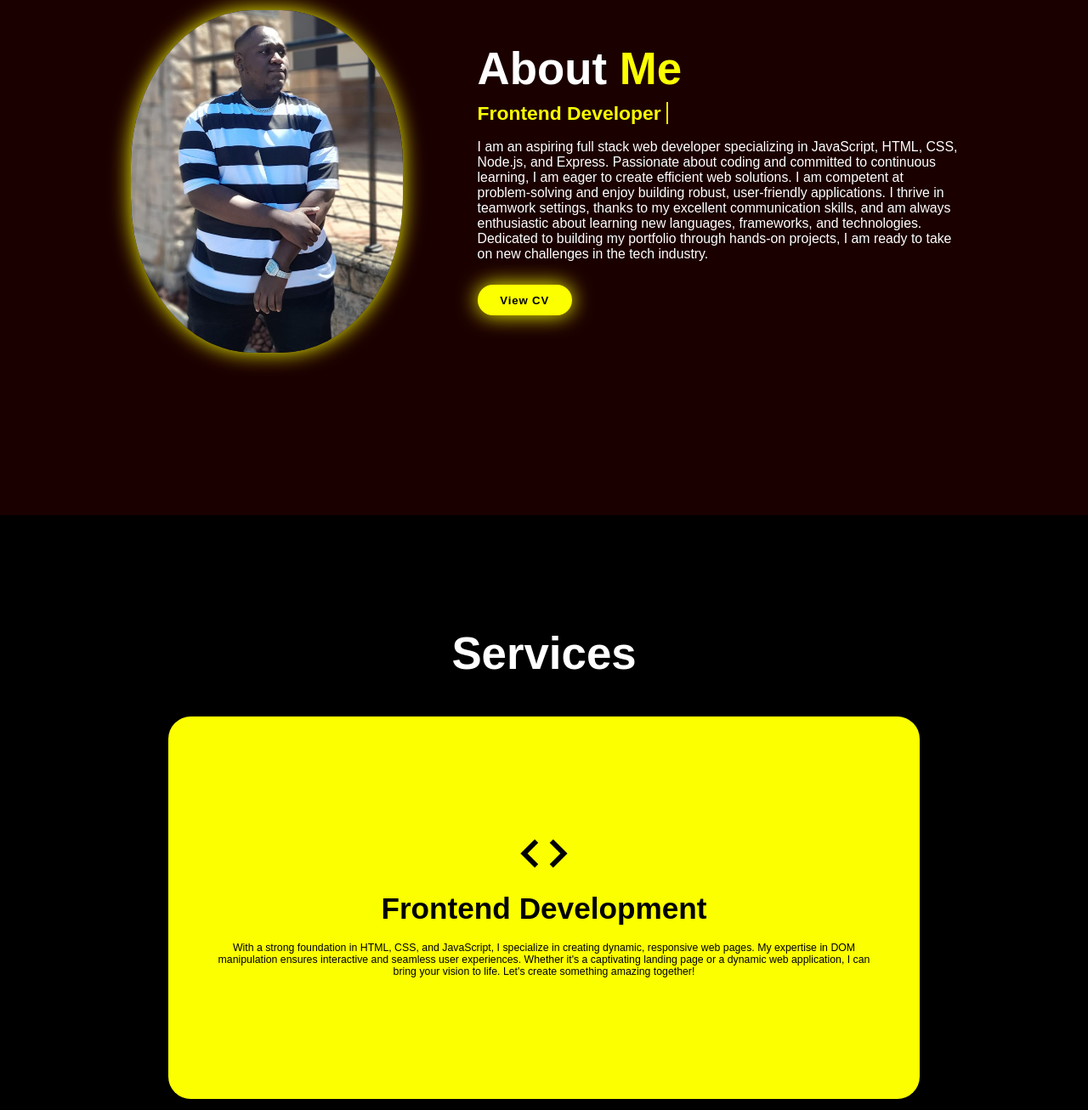
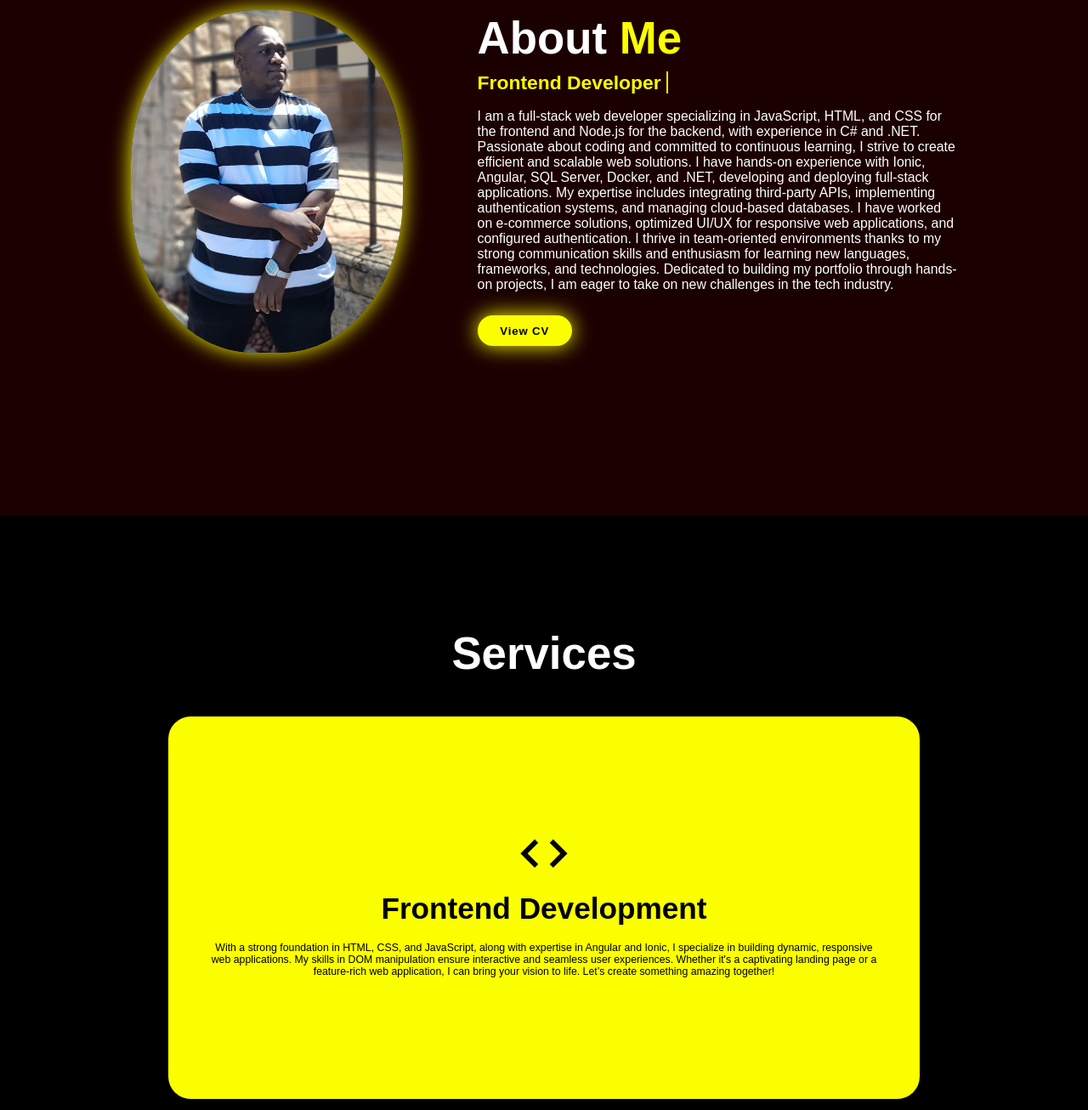
Before and after one commit to Tshegofatso85/portfolio, a plain HTML site: page index.html in a window 1280 px wide. Shown: the part 994-2300 px from the top of the page at 85% size. Drawn offline with nearby package versions, Linux system fonts and the light colour scheme.

Commit message:
added work experiance

```diff
--- a/index.html
+++ b/index.html
@@ -76,15 +76,20 @@
           <span></span>
         </h3>
         <p>
-          I am an aspiring full stack web developer specializing in JavaScript,
-          HTML, CSS, Node.js, and Express. Passionate about coding and committed
-          to continuous learning, I am eager to create efficient web solutions.
-          I am competent at problem-solving and enjoy building robust,
-          user-friendly applications. I thrive in teamwork settings, thanks to
-          my excellent communication skills, and am always enthusiastic about
-          learning new languages, frameworks, and technologies. Dedicated to
-          building my portfolio through hands-on projects, I am ready to take on
-          new challenges in the tech industry.
+          I am a full-stack web developer specializing in JavaScript, HTML, and
+          CSS for the frontend and Node.js for the backend, with experience in
+          C# and .NET. Passionate about coding and committed to continuous
+          learning, I strive to create efficient and scalable web solutions. I
+          have hands-on experience with Ionic, Angular, SQL Server, Docker, and
+          .NET, developing and deploying full-stack applications. My expertise
+          includes integrating third-party APIs, implementing authentication
+          systems, and managing cloud-based databases. I have worked on
+          e-commerce solutions, optimized UI/UX for responsive web applications,
+          and configured authentication. I thrive in team-oriented environments
+          thanks to my strong communication skills and enthusiasm for learning
+          new languages, frameworks, and technologies. Dedicated to building my
+          portfolio through hands-on projects, I am eager to take on new
+          challenges in the tech industry.
         </p>
         <a
           href="https://drive.google.com/file/d/1SUykFBknb52bvdL_J32cukfzvtIg4V7D/view?usp=sharing"
@@ -104,12 +109,13 @@
             <i class="bx bx-code"></i>
             <h4>Frontend Development</h4>
             <p>
-              With a strong foundation in HTML, CSS, and JavaScript, I
-              specialize in creating dynamic, responsive web pages. My expertise
-              in DOM manipulation ensures interactive and seamless user
-              experiences. Whether it's a captivating landing page or a dynamic
-              web application, I can bring your vision to life. Let's create
-              something amazing together!
+              With a strong foundation in HTML, CSS, and JavaScript, along with
+              expertise in Angular and Ionic, I specialize in building dynamic,
+              responsive web applications. My skills in DOM manipulation ensure
+              interactive and seamless user experiences. Whether it's a
+              captivating landing page or a feature-rich web application, I can
+              bring your vision to life. Let’s create something amazing
+              together!
             </p>
           </div>
         </div>
@@ -119,13 +125,15 @@
             <i class="bx bx-code-curly"></i>
             <h4>Backend Development</h4>
             <p>
-              I specialize in building robust server-side applications using
-              Node.js and Express.js. With solid experience in creating servers
-              and APIs, I ensure your backend is efficient and scalable. My
-              strong problem-solving skills and proficiency with PostgreSQL
-              allow me to manage databases effectively and optimize performance.
-              Let's work together to develop powerful backend solutions that
-              drive your project forward!
+              I specialize in building robust and scalable server-side
+              applications using Node.js and Express.js, with experience in C#
+              and .NET. With a strong background in creating servers and APIs, I
+              ensure efficient backend performance and seamless integration. My
+              problem-solving skills and proficiency in PostgreSQL and
+              experience with SQL Server enable me to manage databases
+              effectively and optimize system performance. Let’s work together
+              to develop powerful backend solutions that drive your project
+              forward!
             </p>
           </div>
         </div>
```
